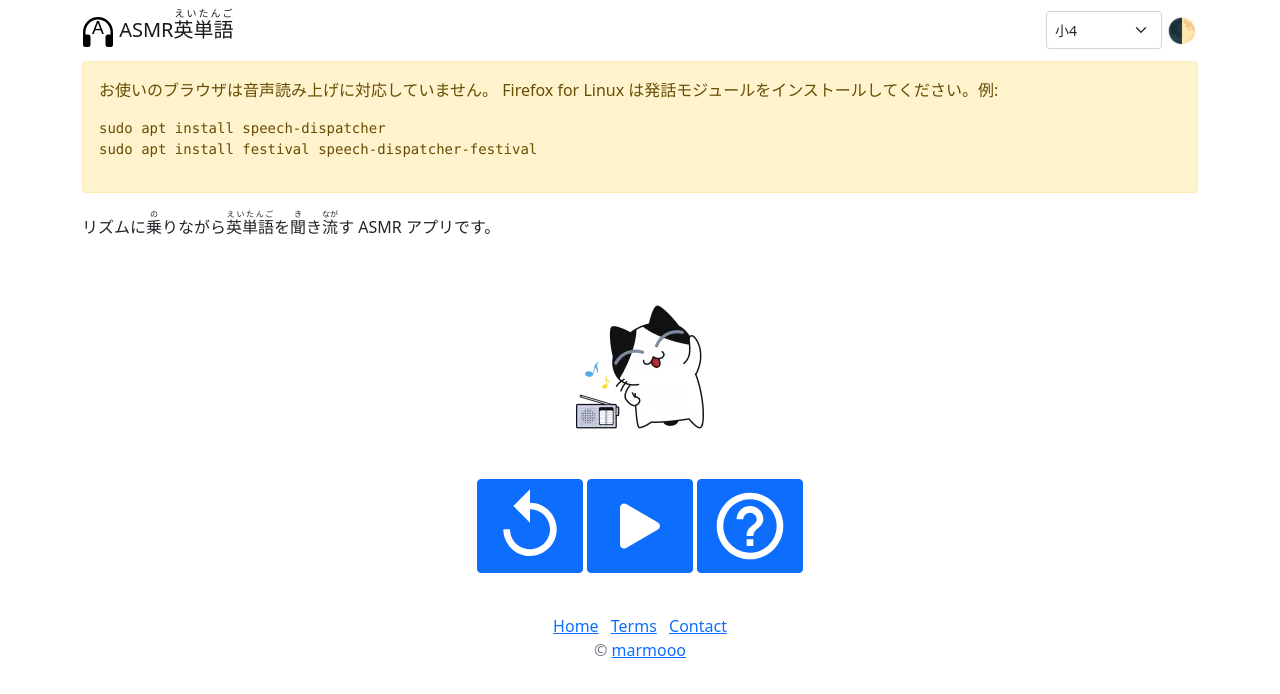
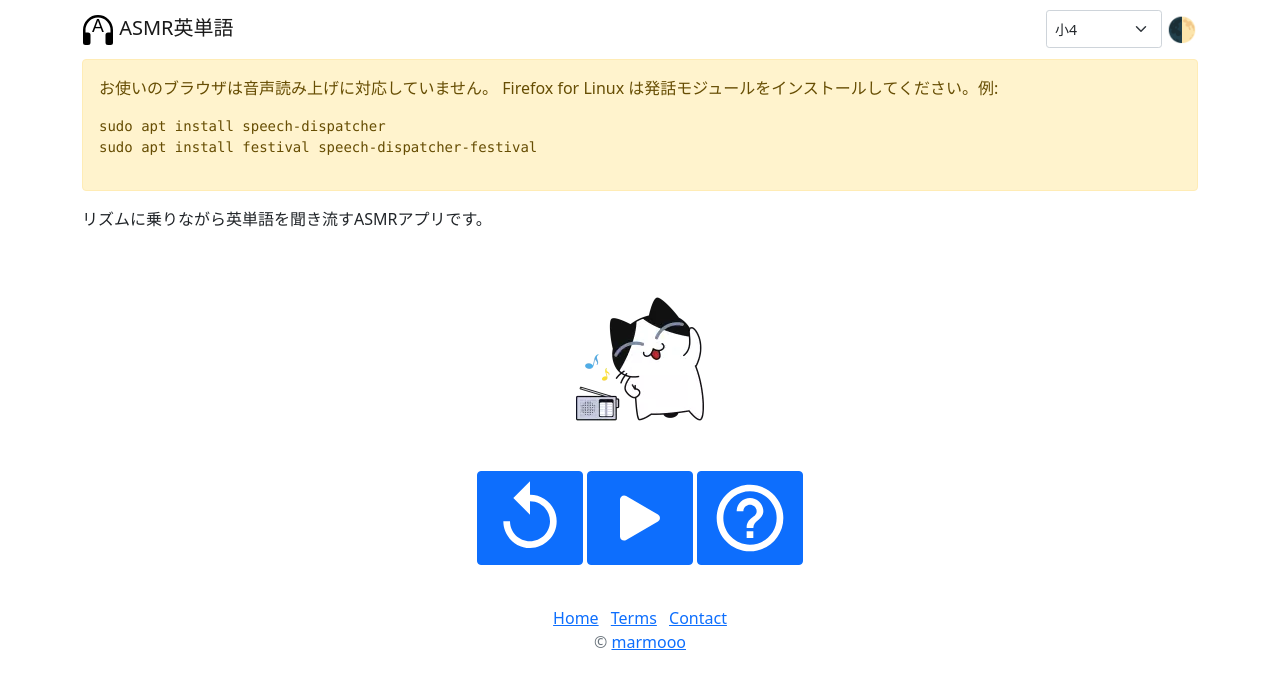
Before and after one commit to marmooo/asmr-english-words, a plain HTML site: page src/index.html in a window 1280 px wide. Drawn offline with nearby package versions, Linux system fonts and the light colour scheme; no server answers.

Commit message:
multilingual support

```diff
--- a/src/index.html
+++ b/src/index.html
@@ -46,7 +46,7 @@
         <div class="container flex-wrap">
           <a class="navbar-brand" href="/asmr-english-words/">
             <img src="/asmr-english-words/favicon/favicon.svg" width="32" height="32">
-            ASMR<ruby>英単語<rp>(</rp><rt>えいたんご</rt><rp>)</rp></ruby>
+            ASMR英単語
           </a>
           <div class="navbar-nav">
             <select id="grade" class="form-select form-select-sm ms-1" aria-label="学年">
@@ -74,7 +74,7 @@
         <pre><code>sudo apt install speech-dispatcher
 sudo apt install festival speech-dispatcher-festival</code></pre>
       </div>
-      <p>リズムに<ruby>乗<rt>の</rt></ruby>りながら<ruby>英単語<rt>えいたんご</rt></ruby>を<ruby>聞<rt>き</rt></ruby>き<ruby>流<rt>なが</rt></ruby>す ASMR アプリです。
+      <p>リズムに乗りながら英単語を聞き流すASMRアプリです。
       </p>
       <div class="text-center py-5">
         <img id="kohacu" src="kohacu.webp" alt="kohacu" width="128" height="128">
```
